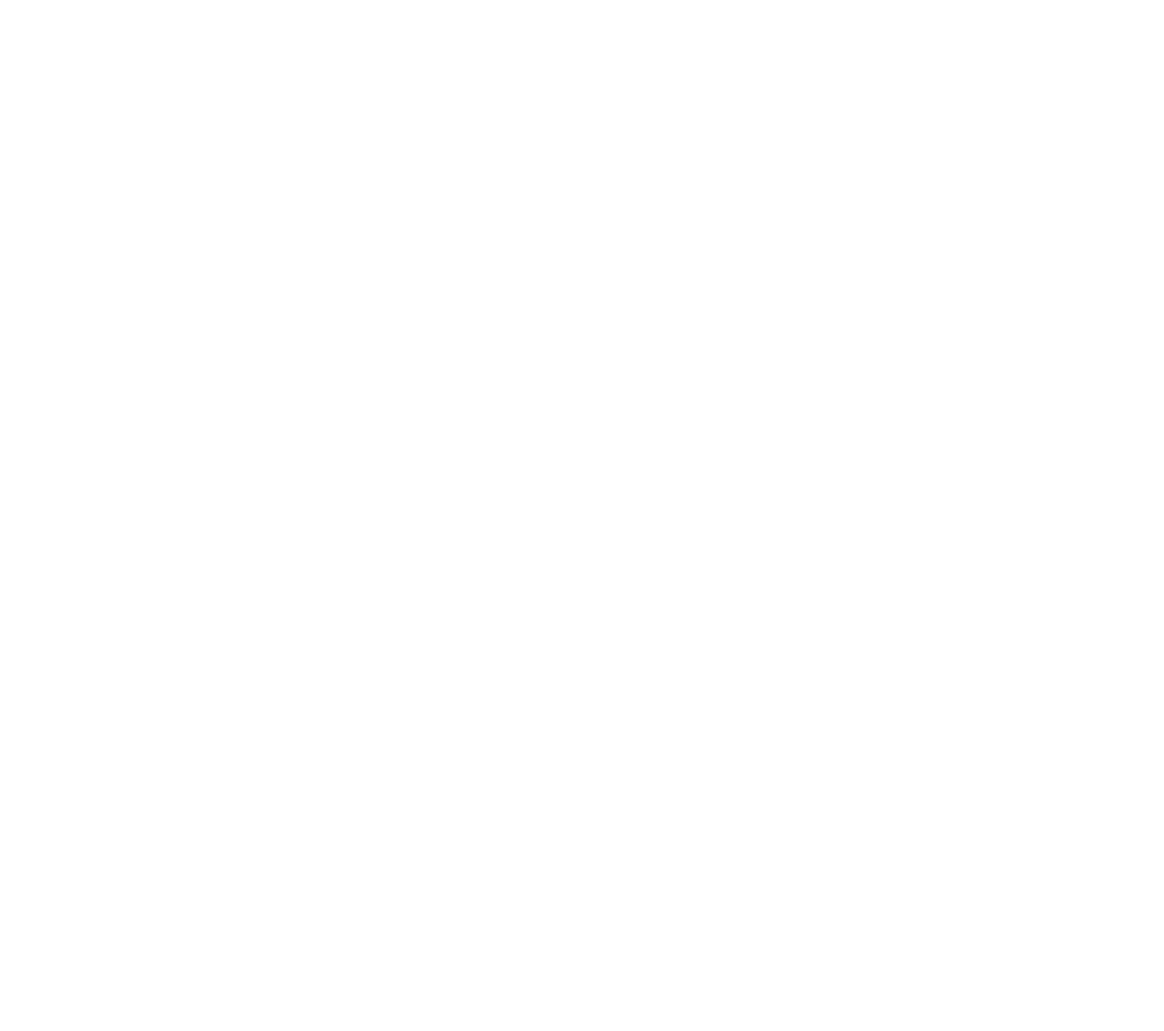
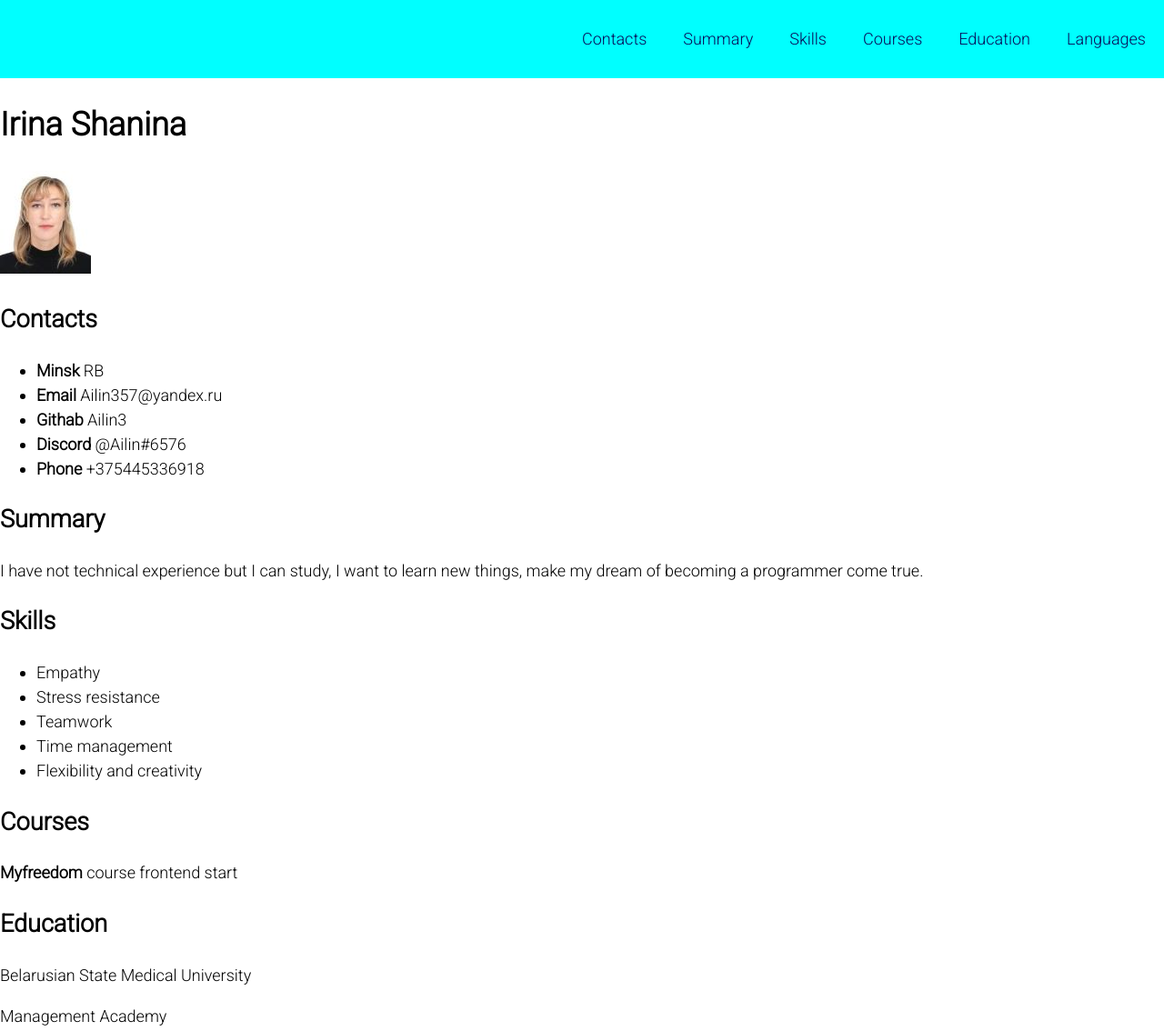
Before and after one commit to Ailin3/rsschool-cv, a plain HTML site: page index.html in a window 1280 px wide. Shown: the top 1134 px of the page at 91% size. Before the commit the page ends 800 px from the top, so only its background shows below. Drawn offline with Linux system fonts and the light colour scheme.

Commit message:
init: start task

```diff
--- a/index.html
+++ b/index.html
@@ -4,9 +4,92 @@
     <meta charset="UTF-8">
     <meta http-equiv="X-UA-Compatible" content="IE=edge">
     <meta name="viewport" content="width=device-width, initial-scale=1.0">
-    <title>Document</title>
+    <title>CV</title>
+    <link rel="stylesheet" href="style.css">
+    <link rel="icon" href="assets/favicon.ico">
+    <link rel="preconnect" href="https://fonts.googleapis.com">
+    <link rel="preconnect" href="https://fonts.gstatic.com" crossorigin>
+    <link href="https://fonts.googleapis.com/css2?family=Roboto:wght@300&display=swap" rel="stylesheet">
 </head>
 <body>
+    <header>
+        <div class="container">
+            <nav class="nav">
+                <ul class="nav-list">
+                    <li class="nav-item"><a href="#contacts" class="nav-link">Contacts</a></li>
+                    <li class="nav-item"><a href="#summary" class="nav-link">Summary</a></li>
+                    <li class="nav-item"><a href="#skills" class="nav-link">Skills</a></li>
+                    <li class="nav-item"><a href="#courses" class="nav-link">Courses</a></li>
+                    <li class="nav-item"><a href="#education" class="nav-link">Education</a></li>
+                    <li class="nav-item"><a href="#languages" class="nav-link">Languages</a></li>
+                </ul>
+            </nav>
+        </div>
+    </header>
 
+    <main>
+        <div class="container">
+            <h1>Irina Shanina</h1>
+            <div class="main-container">
+                <img src="image.jpg" alt="my photo">
+                <section id="contacts">
+                    <h2>Contacts</h2>
+                    <ul>
+                        <li><b>Minsk</b> RB</li>
+                        <li><b>Email</b> Ailin357@yandex.ru</li>
+                        <li><b>Githab</b> Ailin3</li>
+                        <li><b>Discord</b> @Ailin#6576</li>
+                        <li><b>Phone</b> +375445336918</li>
+                    </ul>
+                </section>
+
+                <section id="summary">
+                    <h2>Summary</h2>
+                    <p>I have not technical experience but I can study, I want to learn new things, make my dream of becoming a programmer come true.</p>
+                </section>
+
+                <section class="section" id="skills">
+                    <h2>Skills</h2>
+                    <ul>
+                        <li>Empathy</li>
+                        <li>Stress resistance</li>
+                        <li>Teamwork</li>
+                        <li>Time management</li>
+                        <li>Flexibility and creativity</li>
+                    </ul>
+                </section>
+
+                <section class="section" id="courses">
+                    <h2>Courses</h2>
+                    <p><b>Myfreedom</b> course frontend start</p>
+                </section>
+
+                <section class="section" id="education">
+                    <h2>Education</h2>
+                    <p>Belarusian State Medical University</p>
+                    <p>Management Academy</p>
+                </section>
+
+                <section class="section" id="languages">
+                    <h2>Languages</h2>
+                    <ul>
+                        <li><b>English</b> - A2 and I learn English now</li>
+                        <li><b>Russian</b> - Native</li>
+                        <li><b>Polish</b> - Basic</li>
+                    </ul>
+                </section>
+            </div>
+        </div>
+
+    </main>
+    <footer>
+        <div class="container"> 2022
+            <div class="container-footer">
+                <a href="https://github.com/Ailin3/" class="github"> Ailin3</a>
+                <img src="https://rs.school/images/rs_school_js.svg" alt="logo" width="100" height="60">
+                <a href="https://rs.school/js/" class="rs.school">rs.school</a>
+            </div>
+        </div>
+    </footer>
 </body>
 </html>
--- a/style.css
+++ b/style.css
@@ -1,3 +1,66 @@
-.big{
-    font-size:60px;
+html {
+  scroll-behavior: smooth;
+}
+
+header {
+  background-color: aqua;
+}
+
+body {
+  font-family: 'Roboto', sans-serif;
+  font-size: 18px;
+  font-weight: 400;
+  line-height: 1.5;
+  min-height: 100vh;
+  margin: 0;
+  padding: 0;
+  display: flex;
+  flex-direction: column;
+  justify-content: space-between;
+}
+
+footer {
+  background-color: aqua;
+}
+
+* {
+  box-sizing: border-box;
+}
+
+.container {
+  max-width: 1440px;
+  margin: 0 auto;
+}
+
+.nav-list {
+  display: flex;
+  justify-content: flex-end;
+  align-items: center;
+  list-style: none;
+}
+
+.nav-link {
+  padding: 0 20px;
+  line-height: 50px;
+  text-decoration: none;
+  color: #090e5a;
+  transition: color 0.5s;
+}
+
+.nav-link:hover {
+  text-decoration: underline;
+  color: #1849e9;
+  font-size: 20px;
+}
+.container-footer {
+  display: flex;
+  justify-content: space-between;
+  align-items: center;
+  list-style: none;
+}
+
+@media (max-width: 768px) {
+  .section {
+    width: 100%;
   }
+}
```
Also changed, not shown: image.jpg (added), 1 other file.
